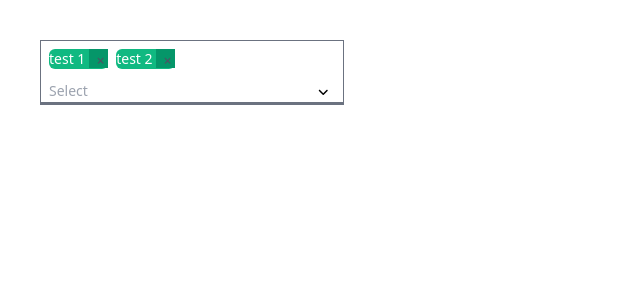
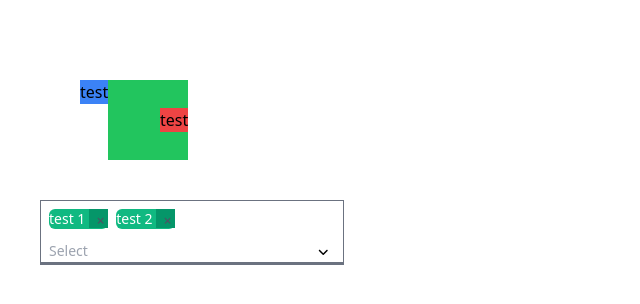
Before and after one commit to arxzur/vue-multiselect, a Vue app: page / in a window 1280 px wide. Shown: the top 304 px of the page, without its empty margins (0-640 px from the left). Built offline with nearby package versions, Linux system fonts and the light colour scheme.

Commit message:
Center content

```diff
--- a/src/components/MultiSelect.vue
+++ b/src/components/MultiSelect.vue
@@ -83,6 +83,23 @@ const vClickOutside = {
 </script>
 
 <template>
+
+
+  <div class="m-10 w-40 flex">
+    <div>
+      <div class="bg-blue-500 ">
+        test
+      </div>
+    </div>
+    <div class="flex justify-end content-center items-center w-20 h-20  bg-green-500">
+      <div class="bg-red-500">
+        test
+      </div>
+
+    </div>
+  </div>
+
+
   <div
     v-click-outside="close"
     @keyup.escape="close"
```
